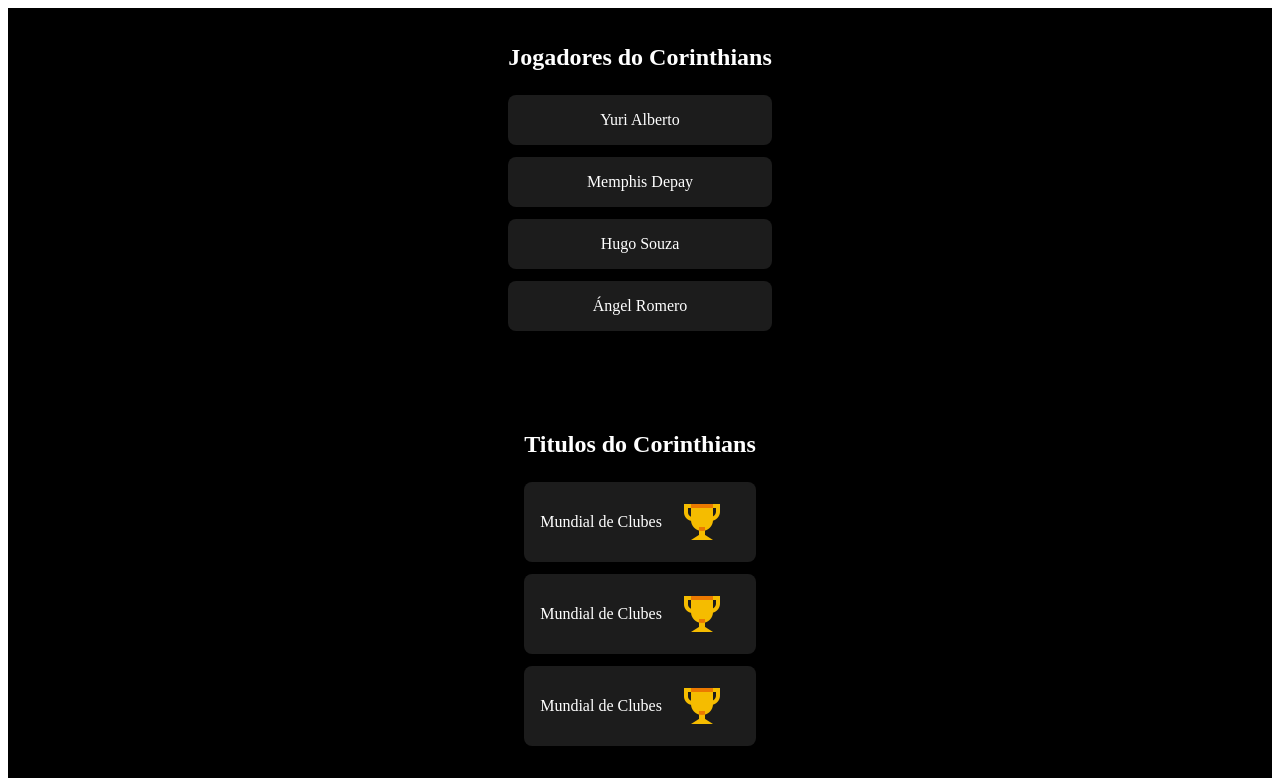
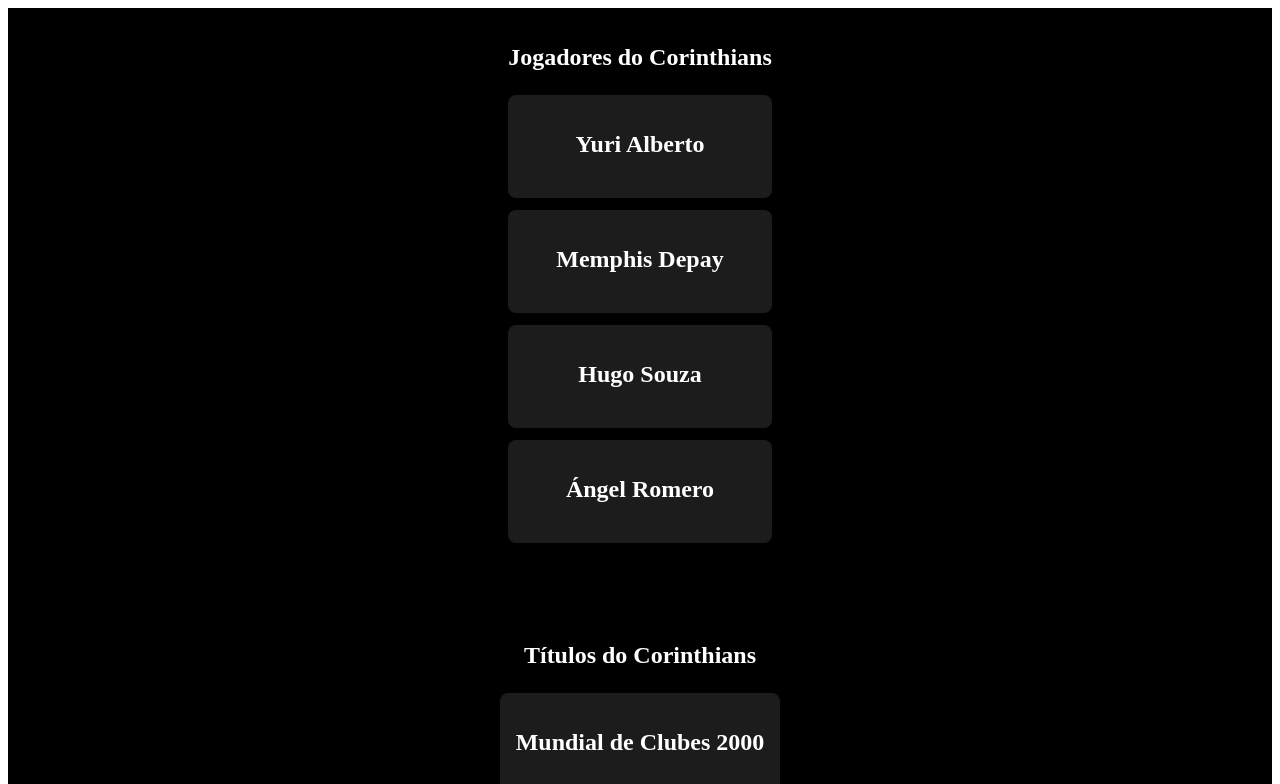
Before and after one commit to MatheusFariasz/corithians-wiki, a React (Vite) app: page / in a window 1280 px wide. Shown: the top 784 px of the page. Built offline with nearby package versions, Linux system fonts and the light colour scheme; data requests are answered from the project's data file.

Commit message:
feat: creating a reusable card component

```diff
--- a/db.json
+++ b/db.json
@@ -6,8 +6,8 @@
     { "id": 4, "name": "Ángel Romero"}
   ],
   "titles": [
-    { "id": 1, "name": "Mundial de Clubes", "img": "/assets/icons8-trophy-96.png"},
-    { "id": 2, "name": "Mundial de Clubes", "img": "/assets/icons8-trophy-96.png"},
-    { "id": 3, "name": "Mundial de Clubes", "img": "/assets/icons8-trophy-96.png"}
+    { "id": 1, "name": "Mundial de Clubes 2000", "img": "/assets/icons8-trophy-96.png"},
+    { "id": 2, "name": "Mundial de Clubes 2012", "img": "/assets/icons8-trophy-96.png"},
+    { "id": 3, "name": "Copa Libertadores 2012", "img": "/assets/icons8-trophy-96.png"}
   ]
 }
--- a/src/components/Players/index.tsx
+++ b/src/components/Players/index.tsx
@@ -1,22 +1,23 @@
+//hooks
 import { usePlayers } from "../../hooks/usePlayers/usePlayers";
-import { Title, Container, List, Item } from "./style";
+
+//styles
+import { Title, Container, List } from "./style";
+
+//components
+import { CardItem } from "../UI/Card/index"
 
 export default function Teste() {
   const { players, isLoading } = usePlayers();
 
-  if (isLoading) {
-    return <p>Carregando jogadores...</p>;
-  }
+  if (isLoading) return <p>Carregando jogadores...</p>;
 
   return (
     <Container>
       <Title>Jogadores do Corinthians</Title>
-
       <List>
         {players.map((player) => (
-          <Item key={player.id}>
-            {player.name}
-          </Item>
+          <CardItem key={player.id}><Title>{player.name}</Title></CardItem>
         ))}
       </List>
     </Container>
--- a/src/components/Players/style.ts
+++ b/src/components/Players/style.ts
@@ -17,11 +17,3 @@
   list-style: none;
   padding: 0;
 `;
-
-export const Item = styled.li`
-  background: #1c1c1c;
-  padding: 1rem;
-  margin-bottom: 0.75rem;
-  border-radius: 8px;
-  text-align: center;
-`;
--- a/src/components/Titles/index.tsx
+++ b/src/components/Titles/index.tsx
@@ -1,23 +1,26 @@
+//hooks
 import { useTitles } from "../../hooks/useTitles/useTitles";
-import { Title, Container, List, Item, TrophyImage } from "./style";
+
+//styles
+import { Title, Container, List, TrophyImage } from "./style";
+
+//components
+import { CardItem } from "../UI/Card/index";
 
 export default function Titles() {
   const { titles, isLoading } = useTitles();
 
-  if (isLoading) {
-    return <p>Carregando Titulos...</p>;
-  }
+  if (isLoading) return <p>Carregando Títulos...</p>;
 
   return (
     <Container>
-      <Title>Titulos do Corinthians</Title>
-
+      <Title>Títulos do Corinthians</Title>
       <List>
         {titles.map((title) => (
-          <Item key={title.id}>
-            {title.name}
-            <TrophyImage src={title.img} />
-          </Item>
+          <CardItem key={title.id}>
+              <Title>{title.name}</Title>
+              <TrophyImage src={title.img} />
+          </CardItem>
         ))}
       </List>
     </Container>
--- a/src/components/Titles/style.ts
+++ b/src/components/Titles/style.ts
@@ -17,16 +17,6 @@
   padding: 0;
 `;
 
-export const Item = styled.li`
-  background: #1c1c1c;
-  padding: 1rem;
-  margin-bottom: 0.75rem;
-  border-radius: 8px;
-  display: flex;
-  align-items: center;
-  gap: 1rem;
-`;
-
 export const TrophyImage = styled.img`
   width: 48px;
   height: 48px;
--- /dev/null
+++ b/src/components/UI/Card/index.tsx
@@ -0,0 +1,9 @@
+//styles
+import { Card } from "./style";
+
+//types
+import { CardItemProps } from "./types";
+
+export function CardItem({ children }: CardItemProps) {
+  return <Card>{children}</Card>;
+}
--- /dev/null
+++ b/src/components/UI/Card/style.ts
@@ -0,0 +1,9 @@
+import styled from "styled-components";
+
+export const Card = styled.li`
+  background: #1c1c1c;
+  padding: 1rem;
+  margin-bottom: 0.75rem;
+  border-radius: 8px;
+  text-align: center;
+`;
--- /dev/null
+++ b/src/components/UI/Card/types.ts
@@ -0,0 +1,5 @@
+import { ReactNode } from "react";
+
+export interface CardItemProps {
+  children: ReactNode;
+}
```
